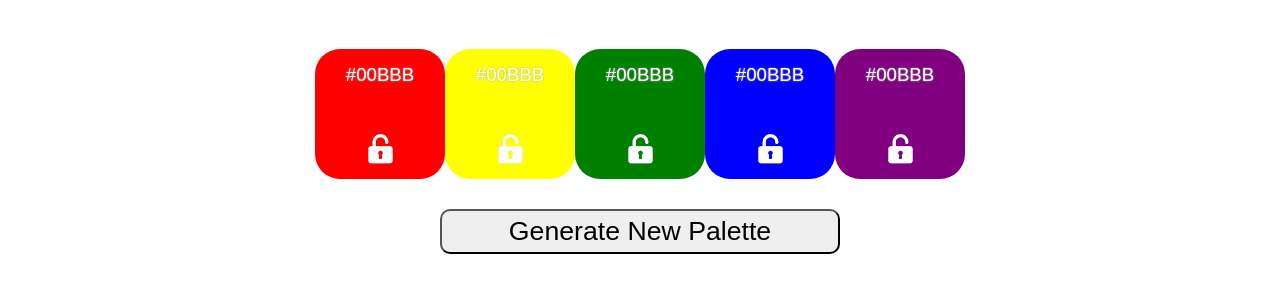
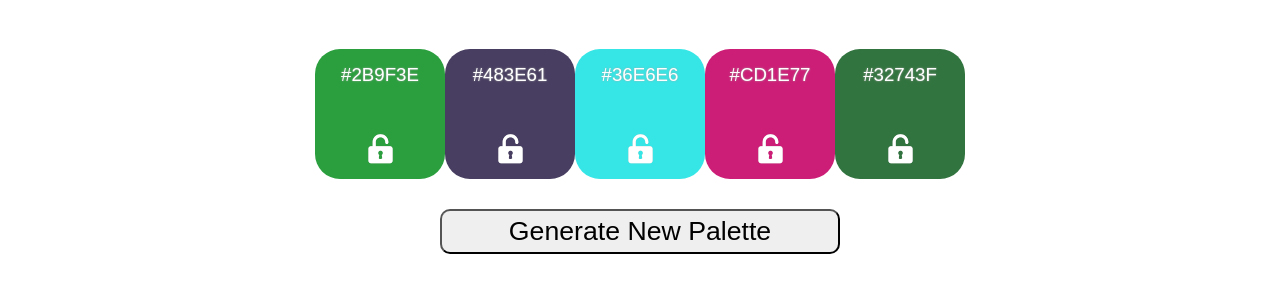
Before and after one commit to julieahawkins/palette-picker-pwa, a website: page public/index.html in a window 1280 px wide. Both pictures are taken after a click on the button "Generate New Palette". Shown: the part 61-354 px from the top of the page. Drawn offline with nearby package versions, Linux system fonts and the light colour scheme; files that its build step writes are made by us from their sources.

Commit message:
adds hex generator and lock logic

```diff
--- a/public/css/style.scss
+++ b/public/css/style.scss
@@ -42,23 +42,23 @@ main {
 }
 
 #color1 {
-  background: red;
+  background: #FF0000;
 }
 
 #color2 {
-  background: yellow;
+  background: #FFFF00;
 }
 
 #color3 {
-  background: green;
+  background: #00FF00;
 }
 
 #color4 {
-  background: blue;
+  background: #0000FF;
 }
 
 #color5 {
-  background: purple;
+  background: #00FFFF;
 }
 
 .lock-icon {
--- a/public/index.html
+++ b/public/index.html
@@ -14,28 +14,28 @@
       <div class="palette-container">
 
         <div class="single-color" id="color1">
-          <span>#00BBB</span>
-          <div class="lock-icon"></div>
+          <span id="name1">#FF0000</span>
+          <div id="lock1" class="lock-icon"></div>
         </div>
 
         <div class="single-color" id="color2">
-          <span>#00BBB</span>
-          <div class="lock-icon"></div>
+          <span id="name2">#FFFF00</span>
+          <div id="lock2" class="lock-icon"></div>
         </div>
 
         <div class="single-color" id="color3">
-          <span>#00BBB</span>
-          <div class="lock-icon"></div>
+          <span id="name3">#00FF00</span>
+          <div id="lock3" class="lock-icon"></div>
         </div>
 
         <div class="single-color" id="color4">
-          <span>#00BBB</span>
-          <div class="lock-icon"></div>
+          <span id="name4">#0000FF</span>
+          <div id="lock4" class="lock-icon"></div>
         </div>
 
         <div class="single-color" id="color5">
-          <span>#00BBB</span>
-          <div class="lock-icon"></div>
+          <span id="name5">#00FFFF</span>
+          <div id="lock5" class="lock-icon"></div>
         </div>
 
       </div>
--- a/public/js/scripts.js
+++ b/public/js/scripts.js
@@ -1,7 +1,59 @@
+$('.lock-icon').on('click', updateLock);
+$('.colors-btn').on('click', generatePalette);
+
+$(document).on('keyup', (e) => {
+  if (e.keyCode === 32 && e.target === document.body) {
+    generatePalette();
+  }
+});
+
+const paletteColors = [
+  {
+    div: color1,
+    hex: name1,
+    lock: lock1
+  },
+  {
+    div: color2,
+    hex: name2,
+    lock: lock2
+  },
+  {
+    div: color3,
+    hex: name3,
+    lock: lock3
+  },
+  {
+    div: color4,
+    hex: name4,
+    lock: lock4
+  },
+  {
+    div: color5,
+    hex: name5,
+    lock: lock5
+  }
+];
 
 function updateLock () {
   $(this).toggleClass('locked');
-  console.log('lock clicked');
 };
 
-$('.lock-icon').on('click', updateLock);
+function generatePalette () {
+  paletteColors.forEach(color => {
+    if (!$(color.lock).hasClass('locked')) {
+      const newColor = generateColor();
+      $(color.div).css("background", newColor);
+      $(color.hex).text(newColor);
+    }
+  });
+};
+
+function generateColor () {
+  return '#'+(Math.random()*0xFFFFFF<<0).toString(16).toUpperCase();
+};
+//chars [0-9, a-f];
+//num = index (random number floored 0 - 16);
+//1st, 3rd and 5th char <23 = dark
+//string is 5 chars plus # at start
+//dark = bool
```
